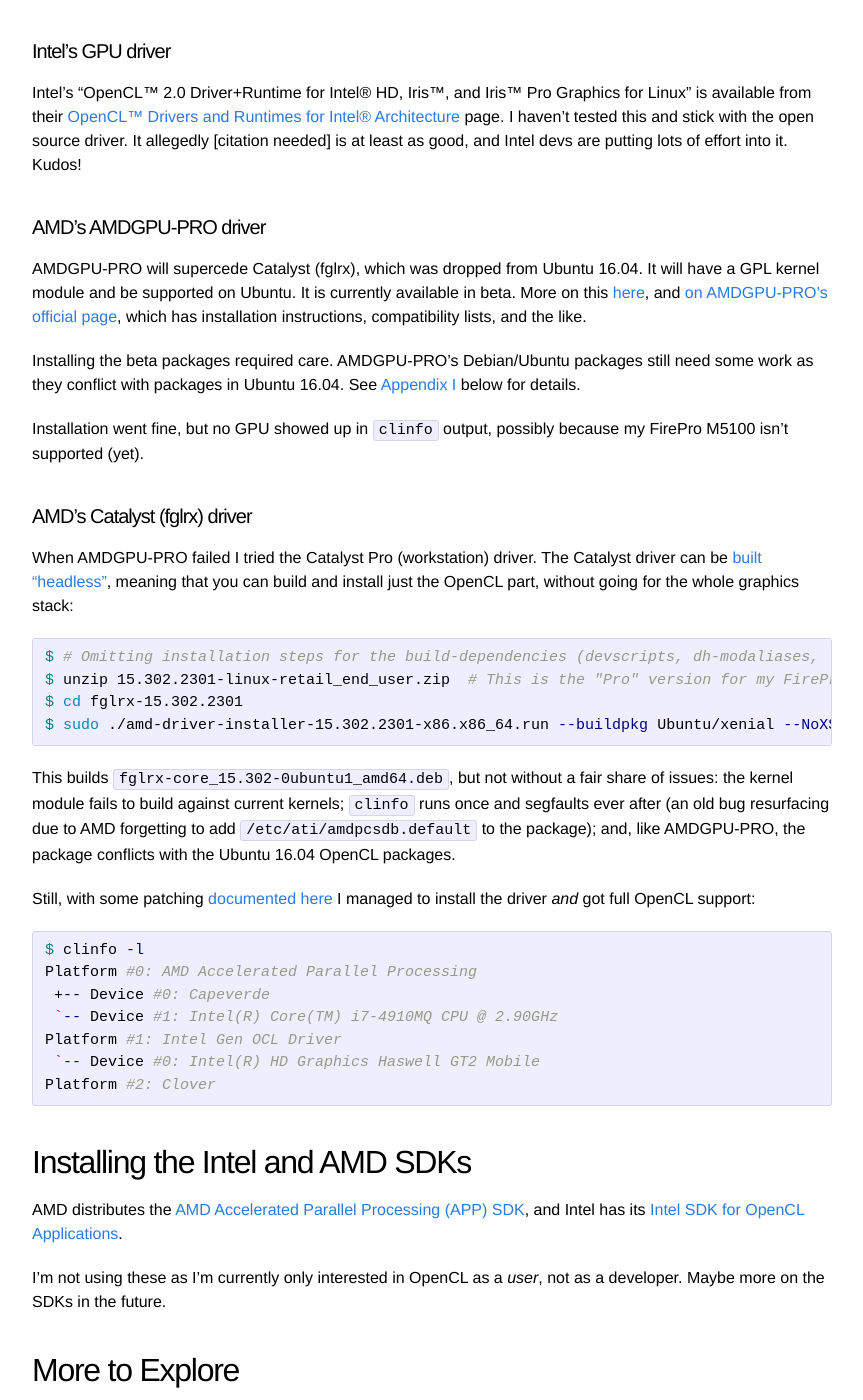
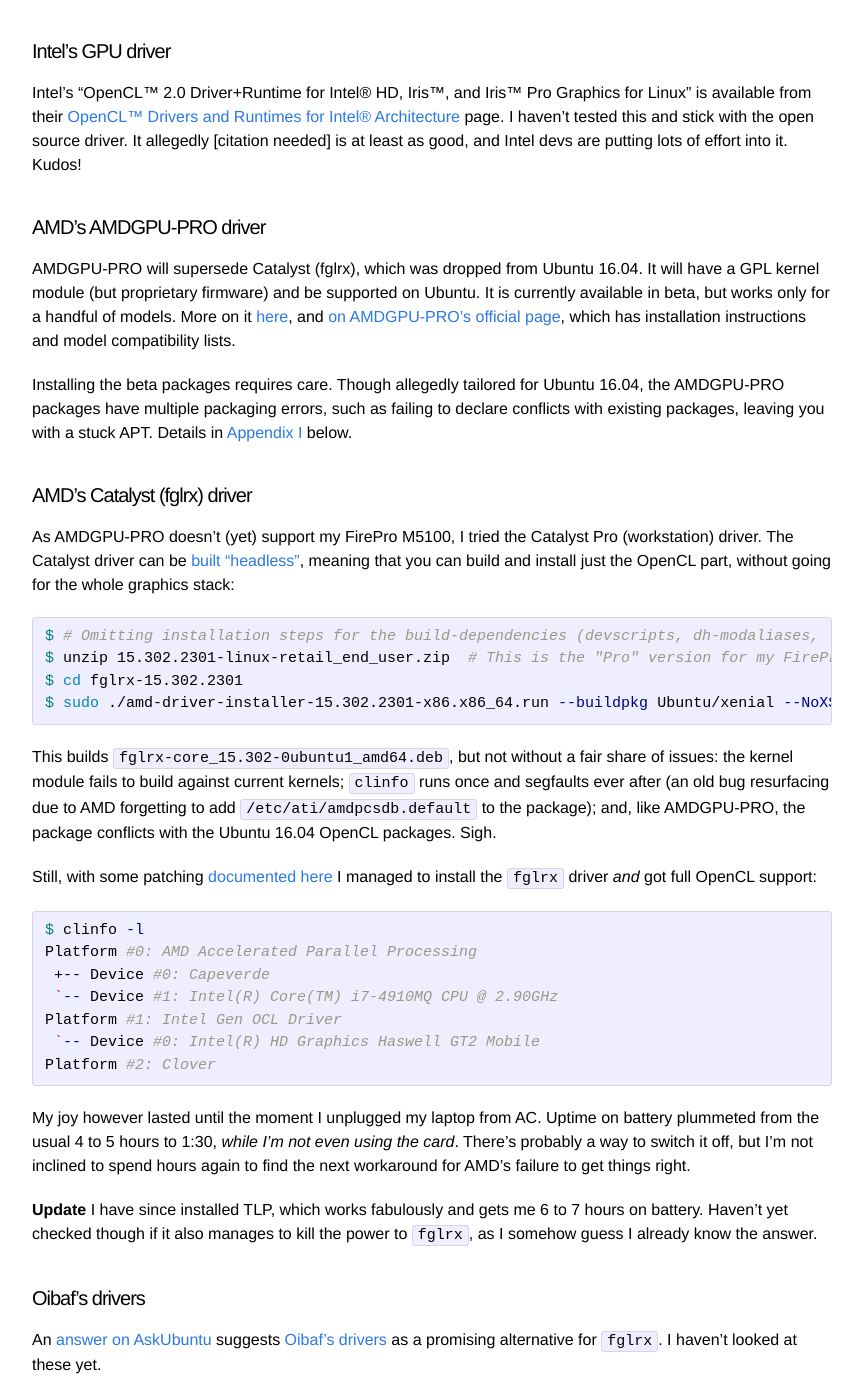
Before and after one commit to zwets/zwets.github.io, a Jekyll site: the page built from _posts/2016-08-18-opencl-on-a-dual-graphics-dell-m4800.md, in a window 1280 px wide and 1400 px high, scrolled down 6187 px. Shown: the whole window, without its empty margins (208-1071 px from the left). Built offline with Jekyll 4.4.1, drawn with Linux system fonts in a browser that asks for light colours; some of the changed text lies outside the part shown.

Commit message:
Add reference to Oibaf drivers, fglrx power suck

````diff
--- a/_posts/2016-08-18-opencl-on-a-dual-graphics-dell-m4800.md
+++ b/_posts/2016-08-18-opencl-on-a-dual-graphics-dell-m4800.md
@@ -308,23 +308,23 @@
 
 #### AMD's AMDGPU-PRO driver
 
-AMDGPU-PRO will supercede Catalyst (fglrx), which was dropped from Ubuntu 16.04.  It will have
-a GPL kernel module and be supported on Ubuntu.  It is currently available in beta.  More on this
+AMDGPU-PRO will supersede Catalyst (fglrx), which was dropped from Ubuntu 16.04.  It will have
+a GPL kernel module (but proprietary firmware) and be supported on Ubuntu.  It is currently
+available in beta, but works only for a handful of models.  More on it
 [here](http://www.pcworld.com/article/3075837/linux/amds-gaming-optimized-amdgpu-pro-driver-for-linux-is-in-beta.html),
 and
 [on AMDGPU-PRO's official page](http://support.amd.com/en-us/kb-articles/Pages/AMD-Radeon-GPU-PRO-Linux-Beta-Driver%e2%80%93Release-Notes.aspx),
-which has installation instructions, compatibility lists, and the like.
+which has installation instructions and model compatibility lists.
 
-Installing the beta packages required care.  AMDGPU-PRO's Debian/Ubuntu packages still need
-some work as they conflict with packages in Ubuntu 16.04.  See
-[Appendix I](#appendix-i-amdgpu-pro-install-notes) below for details.
-
-Installation went fine, but no GPU showed up in `clinfo` output, possibly because my FirePro
-M5100 isn't supported (yet).
+Installing the beta packages requires care.  Though allegedly tailored for Ubuntu 16.04, the
+AMDGPU-PRO packages have multiple packaging errors, such as failing to declare conflicts with
+existing packages, leaving you with a stuck APT.
+Details in [Appendix I](#appendix-i-amdgpu-pro-install-notes) below.
 
 #### AMD's Catalyst (fglrx) driver
 
-When AMDGPU-PRO failed I tried the Catalyst Pro (workstation) driver.  The Catalyst driver can be
+As AMDGPU-PRO doesn't (yet) support my FirePro M5100, I tried the Catalyst Pro (workstation)
+driver.  The Catalyst driver can be
 [built "headless"](http://support.amd.com/en-us/kb-articles/Pages/XServerLessDriver.aspx),
 meaning that you can build and install just the OpenCL part, without going for the whole
 graphics stack:
@@ -339,10 +339,10 @@
 This builds `fglrx-core_15.302-0ubuntu1_amd64.deb`, but not without a fair share of issues:
 the kernel module fails to build against current kernels; `clinfo` runs once and segfaults ever
 after (an old bug resurfacing due to AMD forgetting to add `/etc/ati/amdpcsdb.default` to the
-package); and, like AMDGPU-PRO, the package conflicts with the Ubuntu 16.04 OpenCL packages.
+package); and, like AMDGPU-PRO, the package conflicts with the Ubuntu 16.04 OpenCL packages.  Sigh.
 
 Still, with some patching [documented here](https://github.com/zwets/amd-opencl-patches)
-I managed to install the driver *and* got full OpenCL support:
+I managed to install the `fglrx` driver *and* got full OpenCL support:
 
 ```bash
 $ clinfo -l
@@ -353,6 +353,22 @@
  `-- Device #0: Intel(R) HD Graphics Haswell GT2 Mobile
 Platform #2: Clover
 ```
+
+My joy however lasted until the moment I unplugged my laptop from AC.  Uptime on battery
+plummeted from the usual 4 to 5 hours to 1:30, *while I'm not even using the card*.
+There's probably a way to switch it off, but I'm not inclined to spend hours again to
+find the next workaround for AMD's failure to get things right.
+
+**Update** I have since installed TLP, which works fabulously and gets me 6 to 7 hours on
+battery.  Haven't yet checked though if it also manages to kill the power to `fglrx`,
+as I somehow guess I already know the answer.
+
+
+#### Oibaf's drivers
+
+An [answer on AskUbuntu](http://askubuntu.com/a/815592/134479) suggests
+[Oibaf's drivers](https://launchpad.net/~oibaf/+archive/ubuntu/graphics-drivers)
+as a promising alternative for `fglrx`.  I haven't looked at these yet.
 
 
 ## Installing the Intel and AMD SDKs
````
Also changed, not shown: other parts of _posts/2016-08-18-opencl-on-a-dual-graphics-dell-m4800.md (+1 -1 lines).
